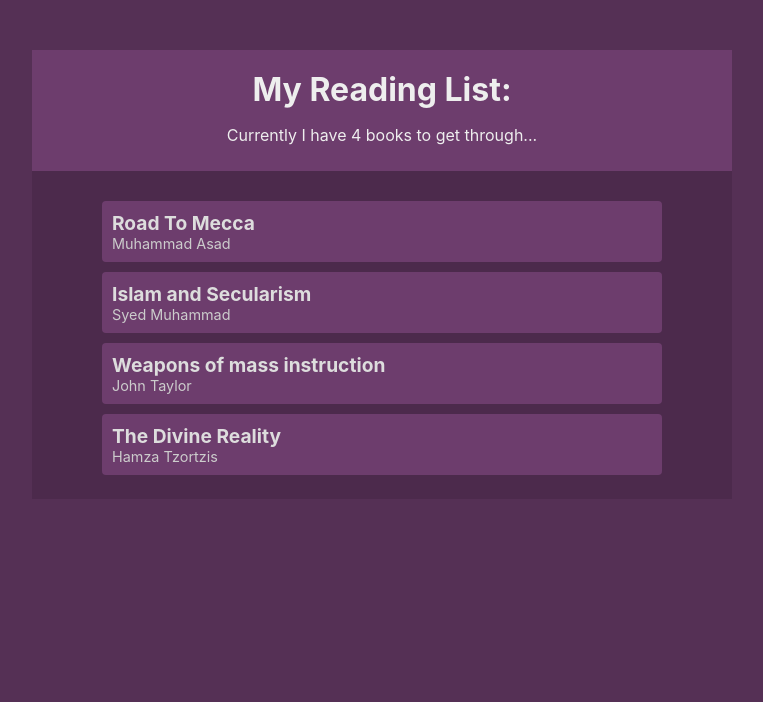
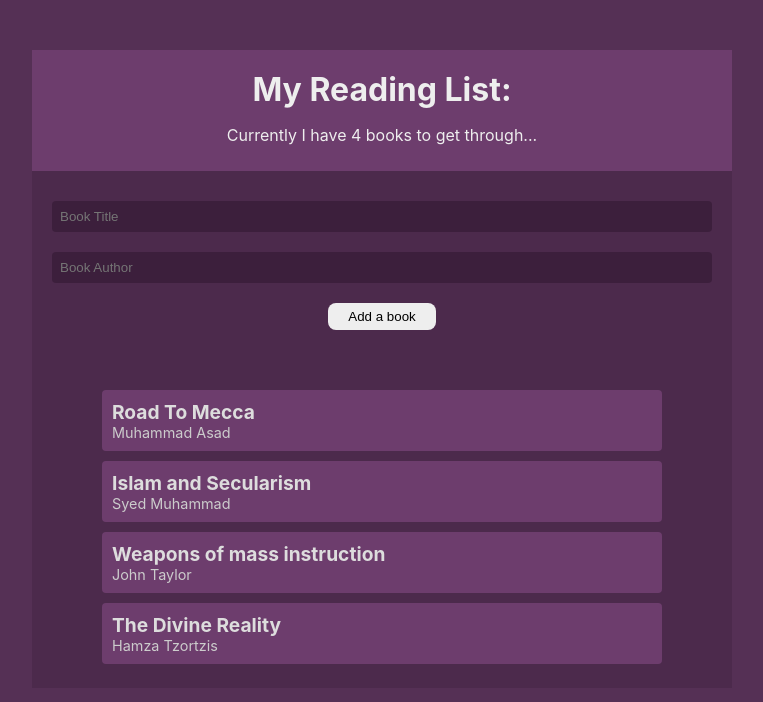
Before and after one commit to frontendprof/react-reading-list, a React (Create React App) app: page / in a window 1280 px wide. Shown: the top 702 px of the page, without its empty margins (258-1021 px from the left). Built offline with nearby package versions, Linux system fonts and the light colour scheme.

Commit message:
Creating bookform component

```diff
--- a/src/App.js
+++ b/src/App.js
@@ -1,4 +1,5 @@
 import React from 'react';
+import BookForm from './components/BookForm';
 import BookList from './components/BookList';
 import Navbar from './components/Navbar';
 import BookContextProvider from './contexts/BookContext';
@@ -10,8 +11,11 @@
   return (
     <div className="App">
       <BookContextProvider>
+
         <Navbar />
+        <BookForm />
         <BookList />
+
       </BookContextProvider>
     </div>
   );
--- a/src/components/BookForm.js
+++ b/src/components/BookForm.js
@@ -0,0 +1,34 @@
+
+import React,{useContext,useState} from 'react';
+import {BookContext} from "../contexts/BookContext";
+
+
+
+const BookForm = () => {
+    const {addBook}=useContext(BookContext);
+
+    const[title,setTitle]=useState("");
+    const[author,setAuthor]=useState("");
+
+    const handleSubmit=e=>{
+        e.preventDefault();
+        addBook(title,author);
+        setTitle("");
+        setAuthor("")
+    }
+
+    return (
+        <form onSubmit={handleSubmit}>
+            <input type="text" value={title} placeholder="Book Title" required
+                onChange={e=>setTitle(e.target.value)}
+            />
+            <input type="text" value={author} placeholder="Book Author" required
+                onChange={e=>setAuthor(e.target.value)}
+            />
+            <input type="submit" value="Add a book"/>
+
+        </form>
+    )
+}
+
+export default BookForm;
--- a/src/index.css
+++ b/src/index.css
@@ -58,3 +58,30 @@
   padding-bottom: 20px;
 
 }
+
+form{
+  padding: 20px;
+}
+
+
+input[type='text']{
+  width: 100%;
+  padding: 8px;
+  box-sizing: border-box;
+  margin: 10px auto;
+  background: #3c1f3c;
+  color: #fff;
+  border:0;
+  border-radius: 4px;
+}
+
+
+input[type='submit']{
+  margin: 10px auto;
+  background: #eee;
+  border: 0;
+  padding: 6px 20px;
+  display: block;
+  cursor: pointer;
+  border-radius: 8px;
+}
```
Also changed, not shown: 1 other file (tests, documents, lock files or other folders).
